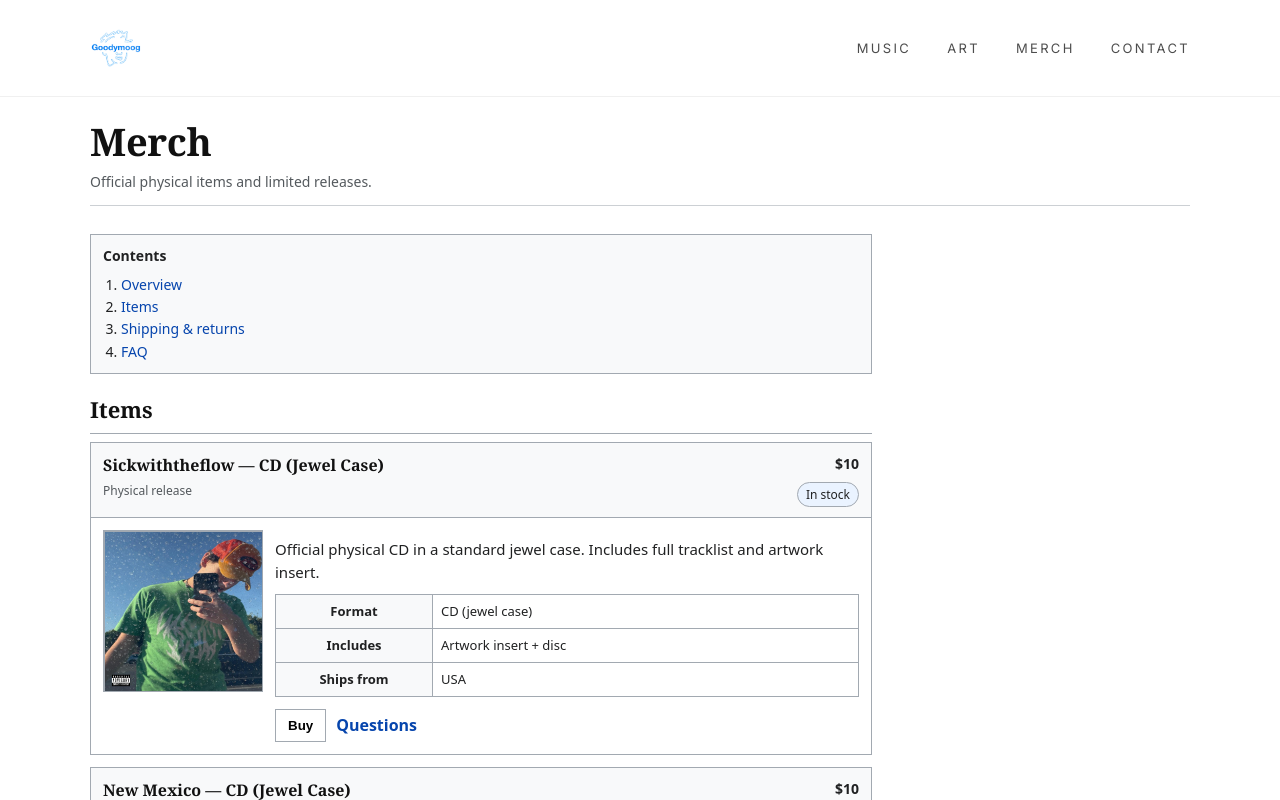
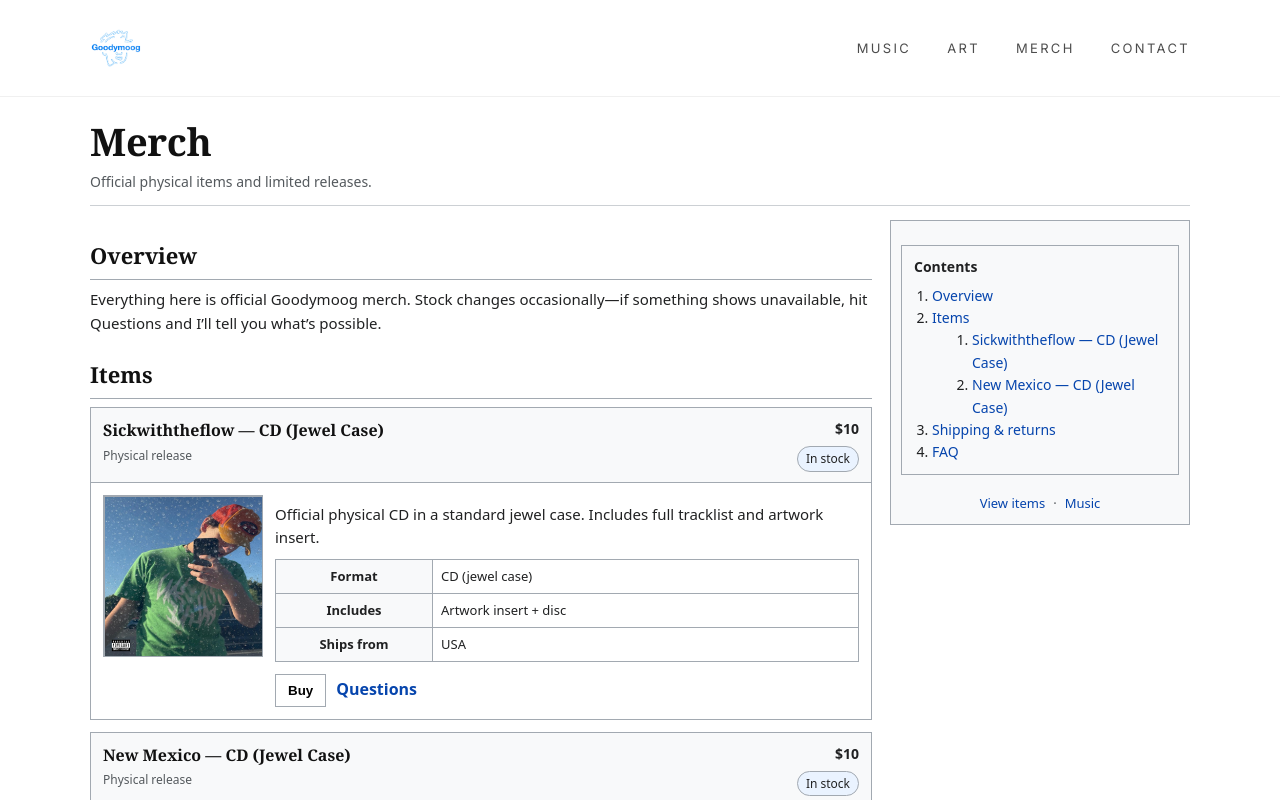
Before and after one commit to goodymoog/goodymoog-next, a Next.js app: page /merch in a window 1280 px wide. Shown: the top 800 px of the page. Built offline with nearby package versions, Linux system fonts and the light colour scheme.

Commit message:
2 simplified merch store

```diff
--- a/app/merch/page.tsx
+++ b/app/merch/page.tsx
@@ -16,23 +16,6 @@ type MerchItem = {
 };
 
 const MERCH: MerchItem[] = [
-
-  // {
-  //   id: "warp-drive-cd",
-  //   title: "Warp Drive — CD (Jewel Case)",
-  //   subtitle: "Physical release",
-  //   price: "$10",
-  //   status: "Unavailable",
-  //   description:
-  //     "Official physical CD in a standard jewel case. Includes full tracklist and artwork insert.",
-  //   details: [
-  //     { label: "Format", value: "CD (jewel case)" },
-  //     { label: "Includes", value: "Artwork insert + disc" },
-  //     { label: "Ships from", value: "USA" },
-  //   ],
-  //   image: "/images/merch/Warp Drive.png",
-  // },
-
   {
     id: "sickwiththeflow-cd",
     title: "Sickwiththeflow — CD (Jewel Case)",
@@ -63,20 +46,6 @@ const MERCH: MerchItem[] = [
     ],
     image: "/images/merch/new_mexico.webp",
   },
-  // {
-  //   id: "poster",
-  //   title: "Goodymoog — Poster",
-  //   subtitle: "Print",
-  //   price: "$20",
-  //   status: "Sold out",
-  //   description: "High-quality poster print of the album artwork. Limited run.",
-  //   details: [
-  //     { label: "Size", value: "18×24 in" },
-  //     { label: "Paper", value: "Matte" },
-  //     { label: "Edition", value: "Limited" },
-  //   ],
-  //   image: "/images/merch/poster.webp",
-  // },
 ];
 
 function StatusPill({ status }: { status?: MerchItem["status"] }) {
@@ -124,7 +93,7 @@ export default function MerchPage() {
           <header className={styles.top}>
             <div className={styles.titleRow}>
               <h1 className={styles.h1}>Merch</h1>
-              <span></span>
+              <span />
             </div>
             <p className={styles.subtitle}>
               Official physical items and limited releases.
@@ -133,25 +102,16 @@ export default function MerchPage() {
           </header>
 
           <div className={styles.grid}>
+            {/* MAIN COLUMN */}
             <section className={styles.contentCol}>
-              <nav className={styles.toc} aria-label="Table of contents">
-                <div className={styles.tocTitle}>Contents</div>
-                <ol className={styles.tocList}>
-                  <li>
-                    <a href="#overview">Overview</a>
-                  </li>
-                  <li>
-                    <a href="#items">Items</a>
-                    <ol></ol>
-                  </li>
-                  <li>
-                    <a href="#shipping">Shipping & returns</a>
-                  </li>
-                  <li>
-                    <a href="#faq">FAQ</a>
-                  </li>
-                </ol>
-              </nav>
+              <section id="overview" className={styles.section}>
+                <h2 className={styles.h2}>Overview</h2>
+                <p className={styles.p}>
+                  Everything here is official Goodymoog merch. Stock changes
+                  occasionally—if something shows unavailable, hit Questions and
+                  I’ll tell you what’s possible.
+                </p>
+              </section>
 
               <section id="items" className={styles.section}>
                 <h2 className={styles.h2}>Items</h2>
@@ -159,7 +119,8 @@ export default function MerchPage() {
                 <div className={styles.cards}>
                   {MERCH.map((item) => {
                     const disabled =
-                      item.status === "Sold out" || item.status === "Unavailable";
+                      item.status === "Sold out" ||
+                      item.status === "Unavailable";
 
                     return (
                       <article key={item.id} id={item.id} className={styles.card}>
@@ -187,7 +148,6 @@ export default function MerchPage() {
                                   width={160}
                                   height={160}
                                   className={styles.img}
-                                  priority={item.id === "warp-drive-cd"}
                                 />
                               </div>
                             ) : (
@@ -232,7 +192,7 @@ export default function MerchPage() {
               </section>
 
               <section id="shipping" className={styles.section}>
-                <h2 className={styles.h2}>Shipping & returns</h2>
+                <h2 className={styles.h2}>Shipping &amp; returns</h2>
                 <ul className={styles.ul}>
                   <li>Orders ship in 1–5 business days (unless preorder).</li>
                   <li>Tracking is provided when available.</li>
@@ -266,50 +226,40 @@ export default function MerchPage() {
                   <summary>Can I bundle items?</summary>
                   <p className={styles.p}>
                     Yes—once you wire a real checkout, bundling is easy. For now,
-                    message me and I can arrange it manually. <a href="/contact">Contact</a>
-
+                    message me and I can arrange it manually.{" "}
+                    <a href="/contact">Contact</a>
                   </p>
                 </details>
               </section>
             </section>
 
-            {/* <aside className={styles.infoCol}>
+            {/* SIDEBAR COLUMN (OLD INFOBOX SPOT) */}
+            <aside className={styles.infoCol}>
               <div className={styles.infobox}>
-                <div className={styles.infoboxTitle}>Merch (Goodymoog)</div>
-
-                <div className={styles.infoboxImageWrap}>
-                  <Image
-                    src="/images/logo.webp"
-                    alt="Goodymoog logo"
-                    width={160}
-                    height={160}
-                    className={styles.infoboxImg}
-                    priority
-                  />
-                </div>
-
-                <table className={styles.infoTable}>
-                  <tbody>
-                    <tr>
-                      <th>Creator</th>
-                      <td>Goodymoog</td>
-                    </tr>
-                    <tr>
-                      <th>Type</th>
-                      <td>Physical media, apparel, prints</td>
-                    </tr>
-                    <tr>
-                      <th>Availability</th>
-                      <td>Varies by item</td>
-                    </tr>
-                    <tr>
-                      <th>Support</th>
-                      <td>
-                        <a href="/contact">Contact</a>
-                      </td>
-                    </tr>
-                  </tbody>
-                </table>
+                <nav className={styles.toc} aria-label="Table of contents">
+                  <div className={styles.tocTitle}>Contents</div>
+                  <ol className={styles.tocList}>
+                    <li>
+                      <a href="#overview">Overview</a>
+                    </li>
+                    <li>
+                      <a href="#items">Items</a>
+                      <ol className={styles.tocSubList}>
+                        {MERCH.map((m) => (
+                          <li key={m.id}>
+                            <a href={`#${m.id}`}>{m.title}</a>
+                          </li>
+                        ))}
+                      </ol>
+                    </li>
+                    <li>
+                      <a href="#shipping">Shipping &amp; returns</a>
+                    </li>
+                    <li>
+                      <a href="#faq">FAQ</a>
+                    </li>
+                  </ol>
+                </nav>
 
                 <div className={styles.infoboxFooter}>
                   <a className={styles.smallLink} href="#items">
@@ -321,7 +271,7 @@ export default function MerchPage() {
                   </a>
                 </div>
               </div>
-            </aside> */}
+            </aside>
           </div>
 
           <footer className={styles.footer}>
```
